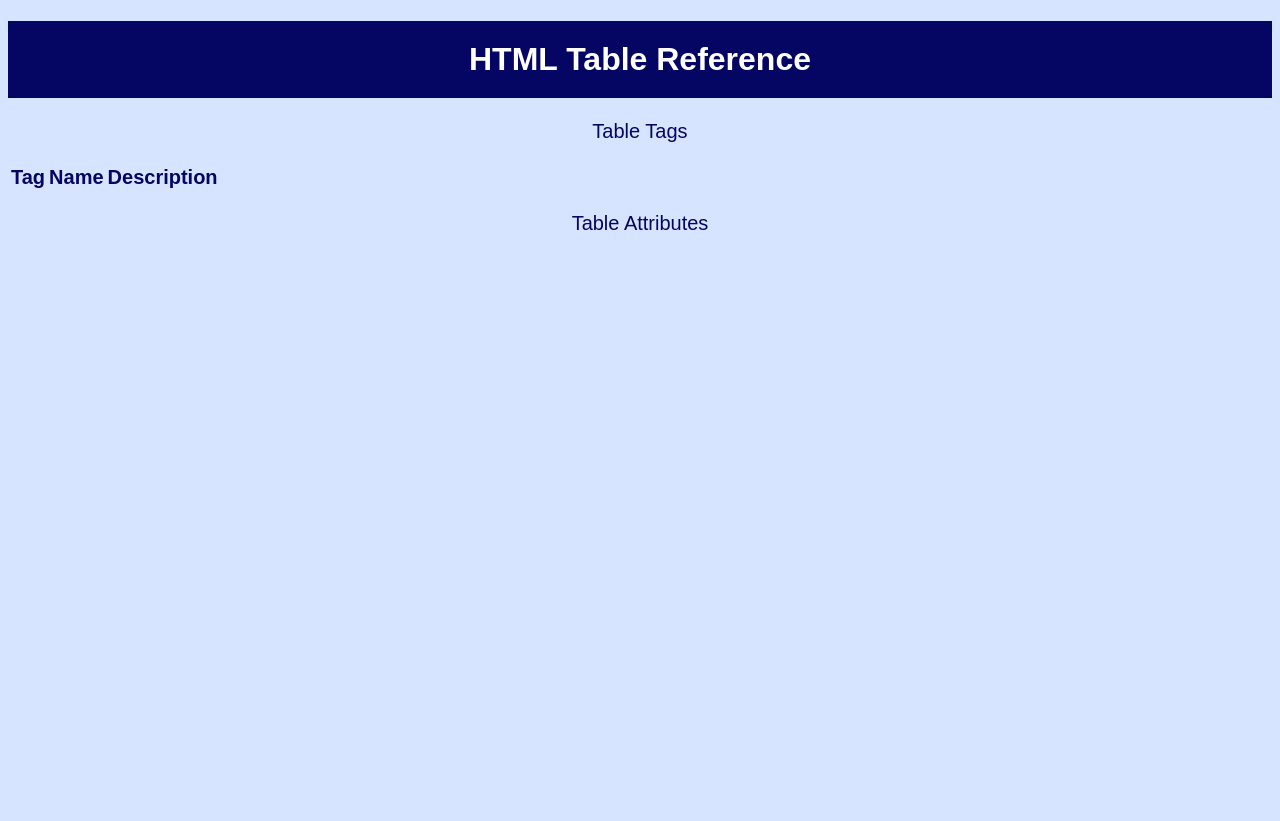
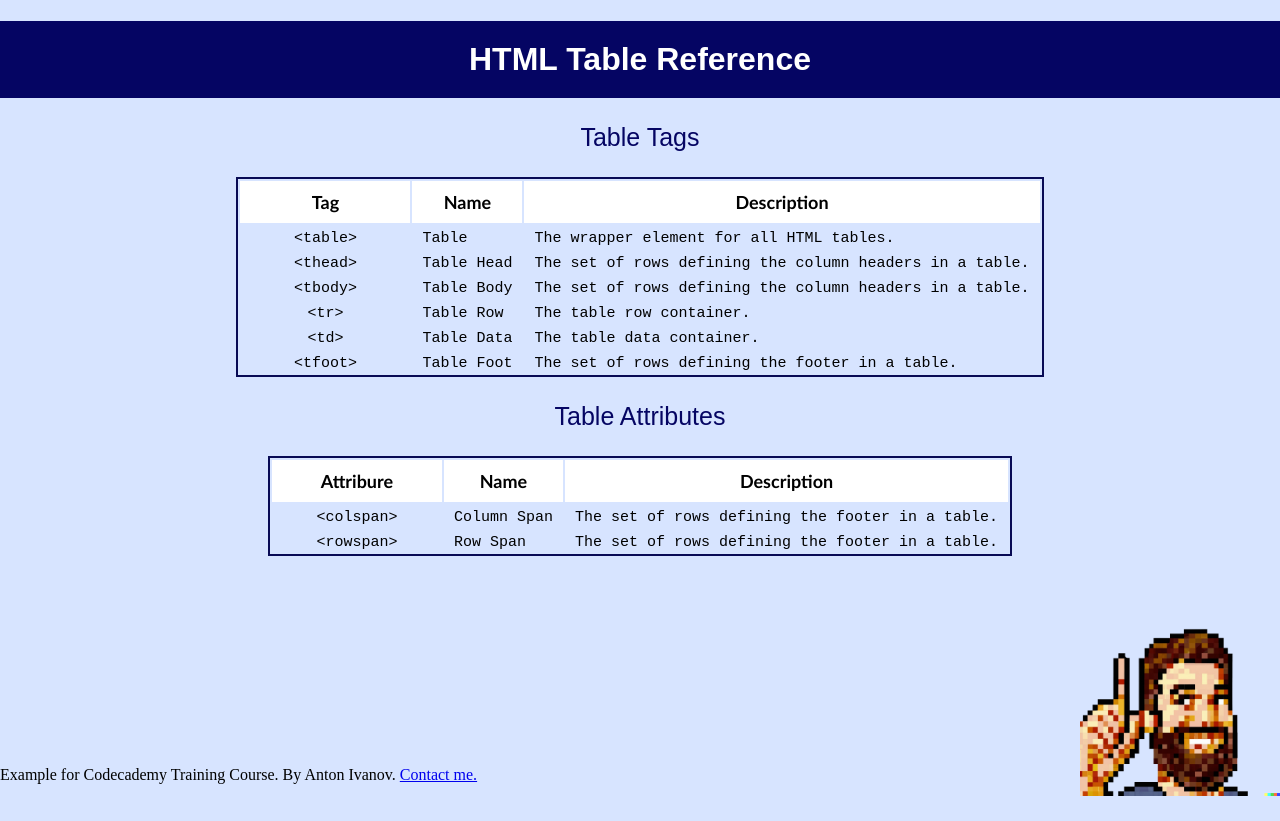
Before and after one commit to davniysons/codeacademy_cheatsheet.github.io, a plain HTML site: page index.html in a window 1280 px wide. Before the commit the page ends 800 px from the top, so only its background shows below. Drawn offline with Linux system fonts and the light colour scheme.

Commit message:
finish_1/0

```diff
--- a/css/styles.css
+++ b/css/styles.css
@@ -12,18 +12,63 @@ h1 {
     color: white;
 }
 
-p {
+.name_table {
     font-family: Arial, Helvetica, sans-serif;
     position: relative;
     text-align: center;
     color: rgb(5, 5, 99);
-    font-size: 20px;
+    font-size: 25px;
 }
 
+
+table {
+  text-align: center;
+  margin: 0 auto;
+  border: 2px solid #080a55;
+}
+
+.left {
+    width: 150px;
+    text-align: center;
+  }
+
 th {
+    font-family: 'Trebuchet MS', 'Lucida Sans Unicode', 'Lucida Grande', 'Lucida Sans', Arial, sans-serif;
+    font-size: 18px;
+    background-color: rgb(255, 255, 255);
+    padding: 10px;
+}
+
+td {
+    font-family: 'Courier New', Courier, monospace;
+    font-size: 15px;
+    text-align: left;
+    padding-left: 10px;
+    padding-right: 10px;
+    padding-top: 5px;
+}
+
+.footer {
     font-family: Arial, Helvetica, sans-serif;
     position: relative;
     text-align: center;
-    color: rgb(5, 5, 99);
-    font-size: 20px;
+    background-color: rgb(5, 5, 99);
+    bottom: 0%;
+    color: white;
+    font-size: 10px;
 }
+
+html {
+    height: 100%;
+    position: relative;
+  }
+  body {
+    margin: 0;
+    min-height: 100%;
+  }
+
+  footer {
+    position: absolute;
+    bottom: 0;
+    width: 100%;
+  }
--- a/index.html
+++ b/index.html
@@ -4,25 +4,96 @@
     <title>HTML table reference</title>
     <link rel="stylesheet" href="css\styles.css">
   </head>
+
+  <body>
     <header>
         <h1 id="header">HTML Table Reference</h1>
     </header>
-  <body>
-    <div>
+
+    <div class="name_table">
         <p>Table Tags</p>
     </div>
 
+    <div class="container">
         <table>
+          <thead>
             <tr>
               <th>Tag</th>
               <th>Name</th>
               <th>Description</th>
             </tr>
+          </thead>
+          <tbody>
+            <tr>
+              <td class='left'>&lt;table&gt;</td>
+              <td>Table</td>
+              <td>The wrapper element for all HTML tables.</td>
+            </tr>
+            <tr>
+                <td class='left'>&lt;thead&gt;</td>
+                <td>Table Head</td>
+                <td>The set of rows defining the column headers in a table.</td>
+              </tr>
+              <tr>
+                <td class='left'>&lt;tbody&gt;</td>
+                <td>Table Body</td>
+                <td>The set of rows defining the column headers in a table.</td>
+              </tr>
+              <tr>
+                <td class='left'>&lt;tr&gt;</td>
+                <td>Table Row</td>
+                <td>The table row container.</td>
+              </tr>
+              <tr>
+                <td class='left'>&lt;td&gt;</td>
+                <td>Table Data</td>
+                <td>The table data container.</td>
+              </tr>
+              <tr>
+                <td class='left'>&lt;tfoot&gt;</td>
+                <td>Table Foot</td>
+                <td>The set of rows defining the footer in a table.</td>
+              </tr>
+          </tbody>
         </table>
+      </div>
 
-    <div>
+
+    <div class="name_table">
         <p>Table Attributes</p>
     </div>
 
+    <div class="container">
+        <table>
+          <thead>
+            <tr>
+                <th>Attribure</th>
+                <th>Name</th>
+                <th>Description</th>
+            </tr>
+          </thead>
+          <tbody>
+            <tr>
+              <td class='left'>&lt;colspan&gt;</td>
+              <td>Column Span</td>
+              <td>The set of rows defining the footer in a table.</td>
+            </tr>
+            <tr>
+                <td class='left'>&lt;rowspan&gt;</td>
+                <td>Row Span</td>
+                <td>The set of rows defining the footer in a table.</td>
+            </tr>
+          </tbody>
+        </table>
+      </div>
+
+      <div style="position: fixed; bottom: 0; right: 0;">
+        <img src="images\logo_up.png" alt="It's my code!" width="200" height="200">
+      </div>
+
+    <footer>
+        <p>   Example for Codecademy Training Course. By Anton Ivanov. <a href="https://github.com/davniysons">Contact me.</a></p>
+    </footer>
   </body>
+
 </html>
```
Also changed, not shown: images/logo_up.png (added). Lines whose indentation alone changed are shown as unchanged.
